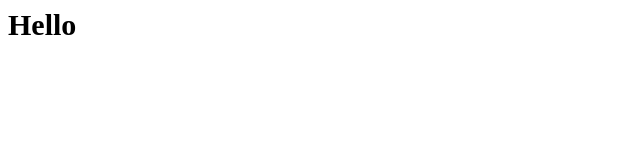
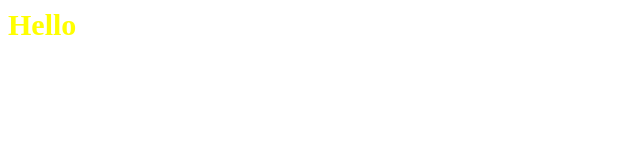
Before and after one commit to dianathun/cfg-dianathun, a plain HTML site: page index.html in a window 1280 px wide. Shown: the whole page, without its empty margins (0-640 px from the left). Drawn offline with Linux system fonts and the light colour scheme.

Commit message:
trying to configure css files

```diff
--- a/main.css
+++ b/main.css
@@ -1,5 +1,5 @@
 h1 {
 	font: arial;
-	font-color: yellow;
+	color: yellow;
 	font-size: 30px;
 }
```
Also changed, not shown: index.html (+0 -2 lines).
